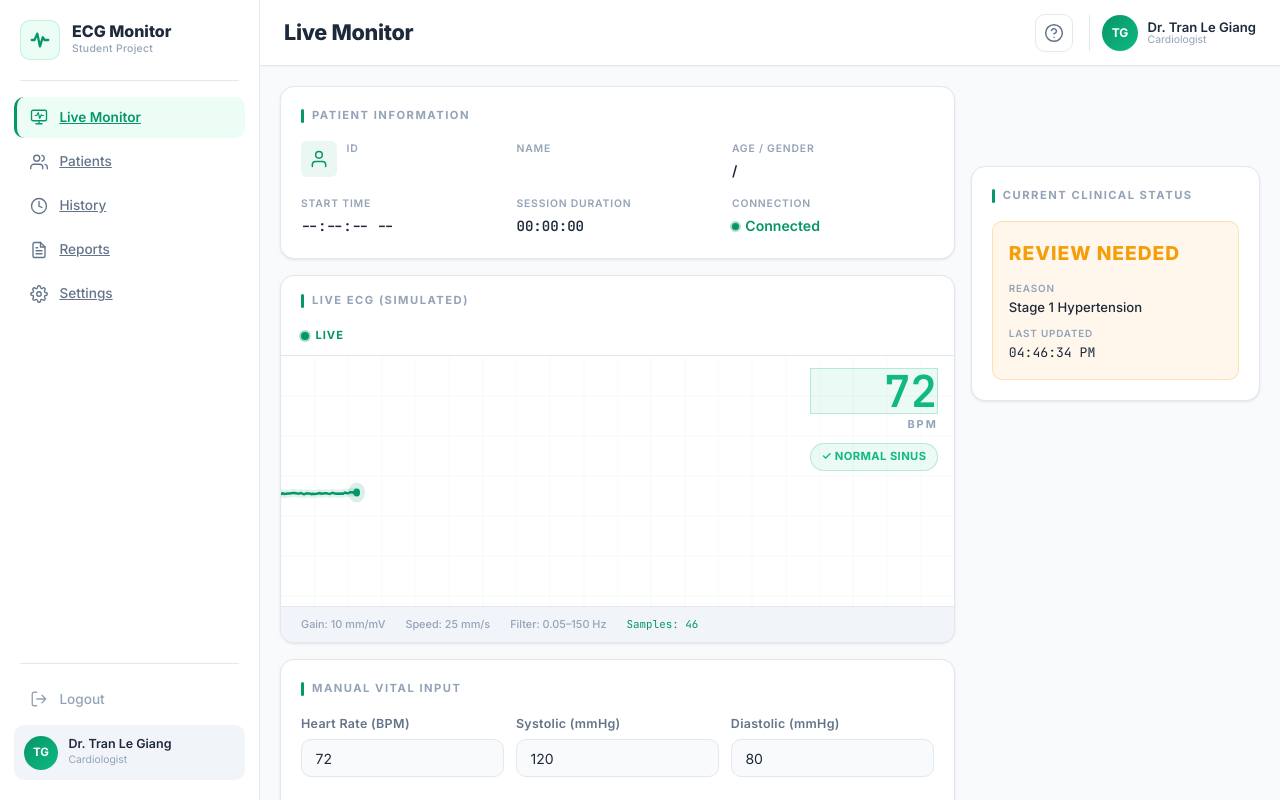
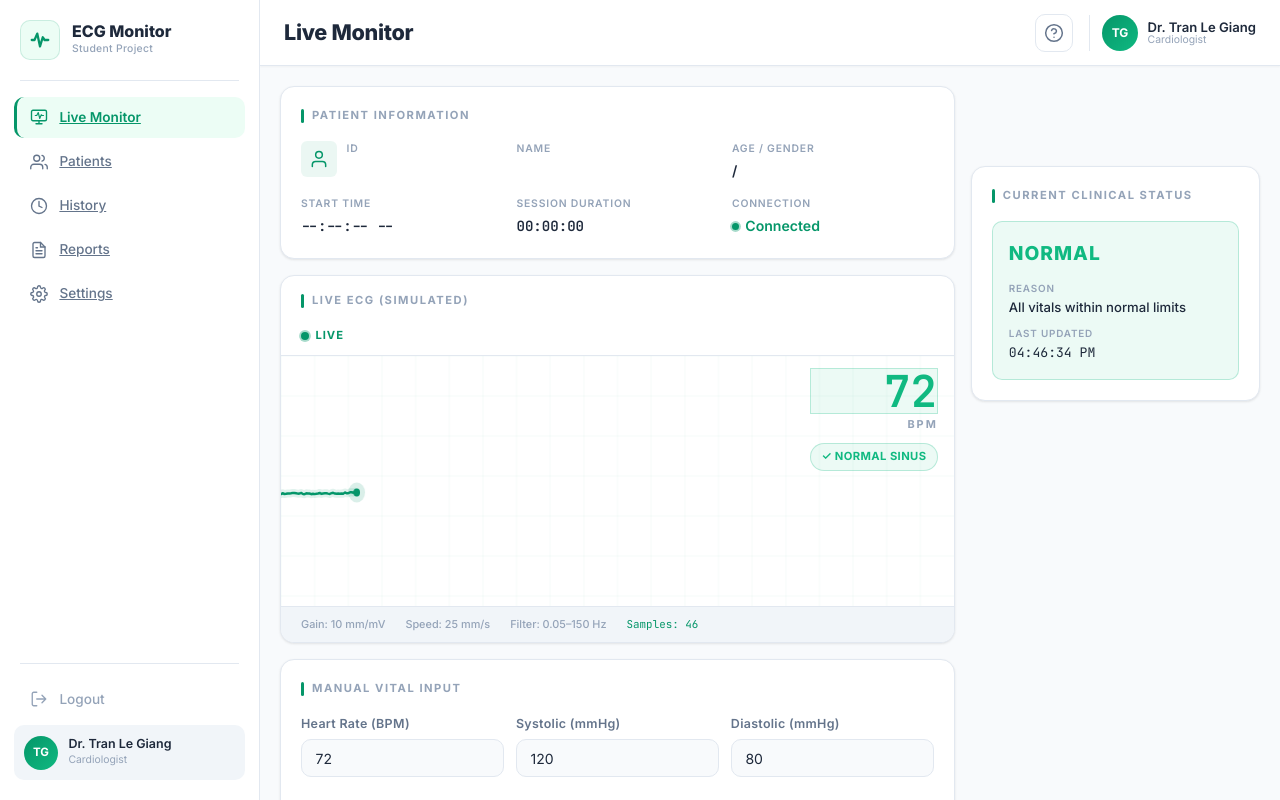
Before and after one commit to khoibill6/Ecg-Monitor, a Vue app: page /live-monitor in a window 1280 px wide. Shown: the top 800 px of the page. Built offline with nearby package versions, Linux system fonts and the light colour scheme; no server answers; the database is empty; sample sign-in values are in the browser's storage.

Commit message:
display changes 3

```diff
--- a/src/stores/patient.js
+++ b/src/stores/patient.js
@@ -75,18 +75,21 @@ export const usePatientStore = defineStore('patient', () => {
       hrReason = bpm > tachycardia ? 'Tachycardia' : 'Bradycardia'
     }
 
-    // 2. Evaluate Blood Pressure (AHA Guidelines)
+    // 2. Evaluate Blood Pressure
     let bpLevel = 0
     let bpReason = ''
     if (sys >= 140 || dia >= 90) {
       bpLevel = 2 // Stage 2 Hypertension -> Critical/High Alert
       bpReason = 'Stage 2 Hypertension'
-    } else if (sys >= 130 || dia >= 80) {
+    } else if (sys >= 130 || dia > 80) {
       bpLevel = 1 // Stage 1 Hypertension -> Review
       bpReason = 'Stage 1 Hypertension'
-    } else if (sys >= 120 && sys < 130 && dia < 80) {
+    } else if (sys > 120 && dia <= 80) {
       bpLevel = 1 // Elevated BP -> Review
       bpReason = 'Elevated Blood Pressure'
+    } else if (sys <= 90 || dia <= 60) {
+      bpLevel = 1 // Hypotension -> Review
+      bpReason = 'Hypotension'
     }
 
     // 3. Worst Parameter Wins Logic
```
